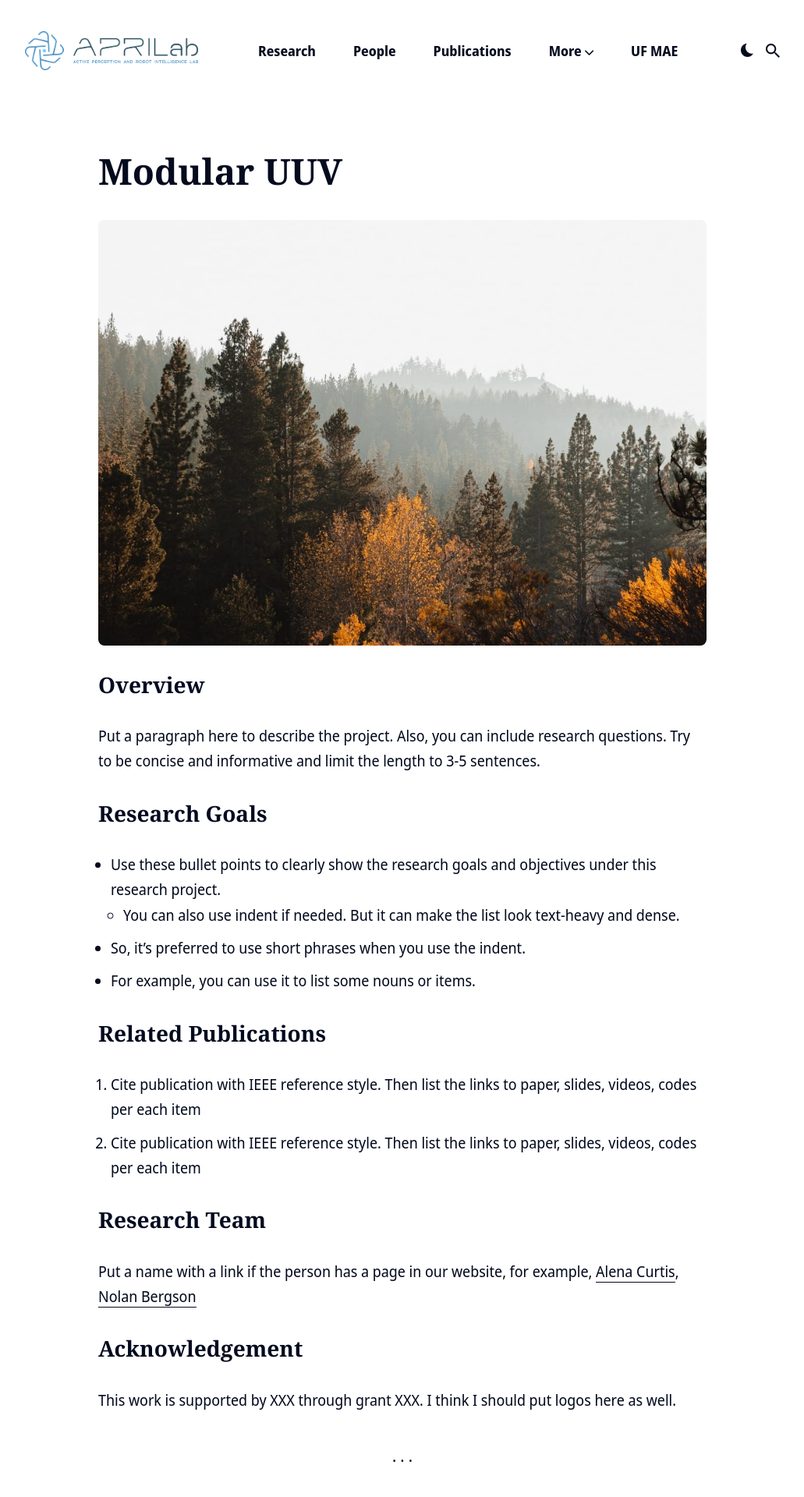
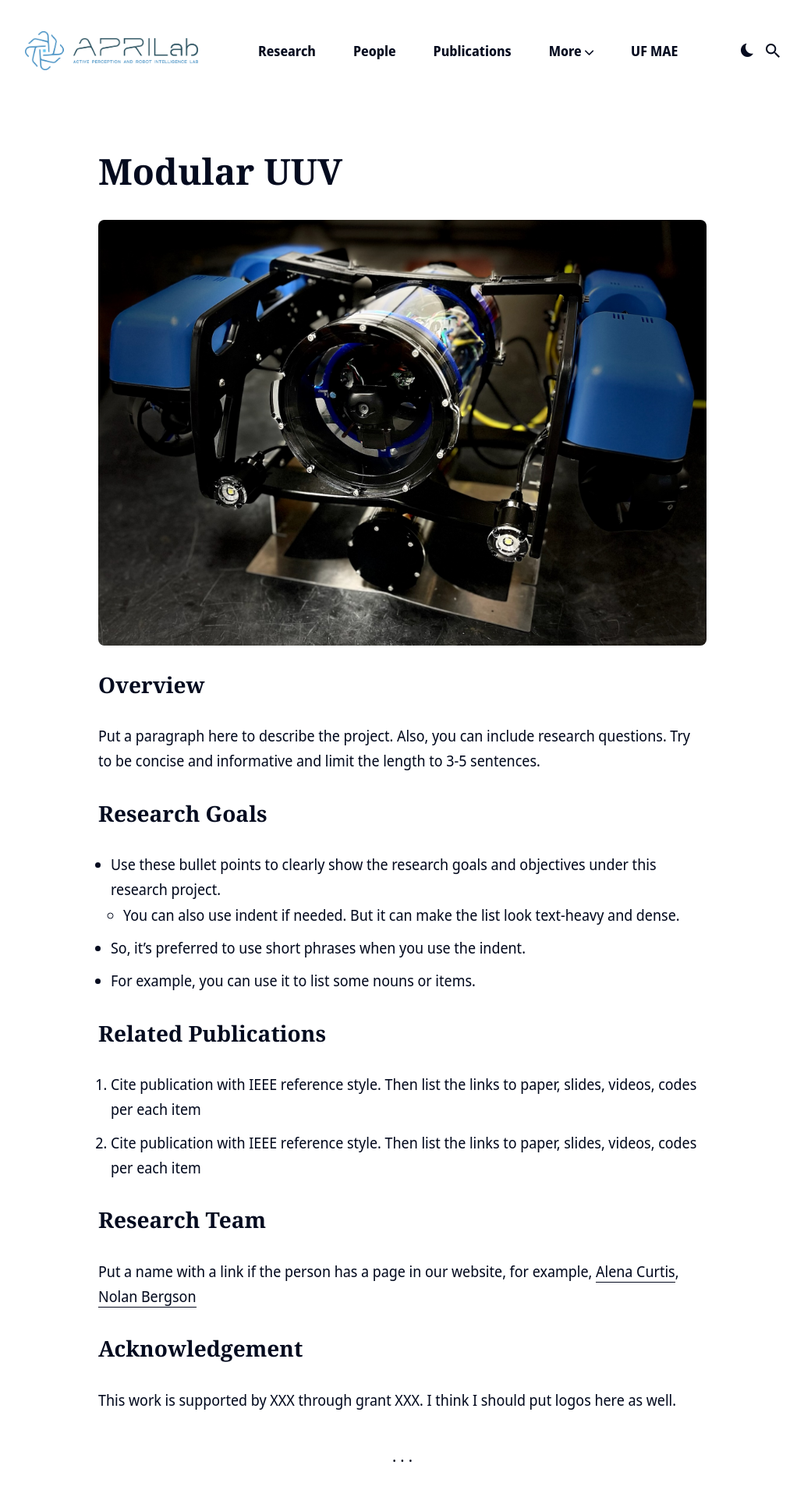
Before and after one commit to janeshin-website/janeshin-website.github.io, a Jekyll site: the page built from _pages/research/modularuuv.md, in a window 1280 px wide. Shown: the top 1920 px of the page at 78% size, without its empty margins (124-1155 px from the left). Built offline with Jekyll 4.4.1, drawn with Linux system fonts in a browser that asks for light colours; nearby versions of some CDN libraries; a style sheet for code colours, icons or effects is not loaded.

Commit message:
added submodical and coral nerf photo and updated corresponding research pages

```diff
--- a/_pages/research/modularuuv.md
+++ b/_pages/research/modularuuv.md
@@ -2,7 +2,7 @@
 layout: page
 title: Modular UUV
 permalink: /research/:slug/
-image: '/images/38.jpg' # representative figure
+image: '/images/research/submodical_photo_lights.jpg' # representative figure
 description: in 160 characters
 ---
 
```
Also changed, not shown: _pages/research/coral.md (+1 -1 lines), images/research/FigCoralNerf.png (added), images/research/submodical_photo_lights.JPG (added), 6 other files.
